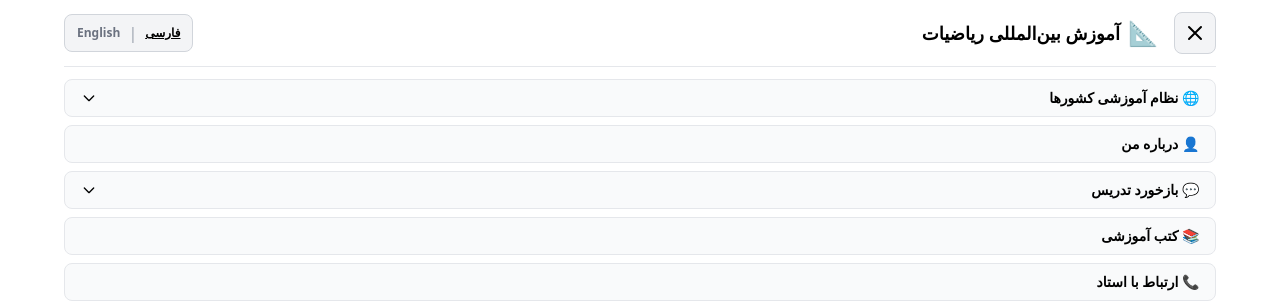
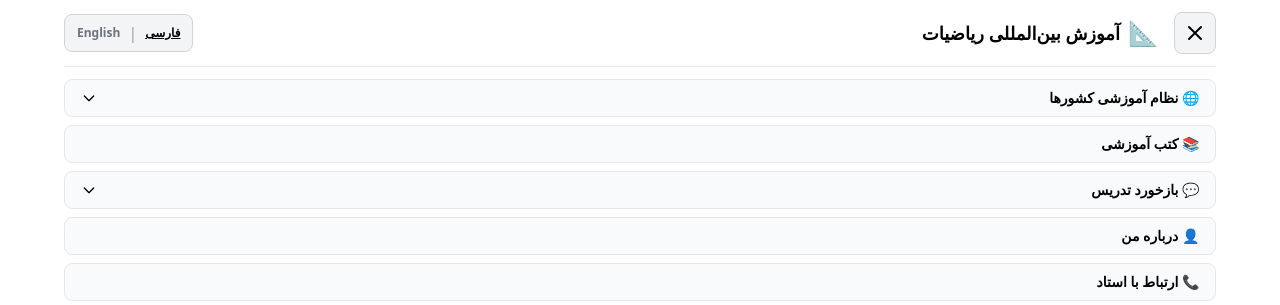
Before and after one commit to Hmohammadiz633/International-Mathematics-Site, a Next.js app: page / in a window 1280 px wide. Both pictures are taken after a click on the button 1195 px from the left and 33 px from the top of the page. Shown: the top 305 px of the page. Built offline with nearby package versions, Linux system fonts and the light colour scheme.

Commit message:
Update page.js

```diff
--- a/app/page.js
+++ b/app/page.js
@@ -71,9 +71,11 @@ export default function Home() {
           </div>
         </div>
 
-        {/* منوی کشویی */}
+        {/* منوی کشویی هدر */}
         {isMenuOpen && (
           <div className="max-w-6xl mx-auto mt-3 pt-3 border-t border-gray-200 flex flex-col gap-2">
+
+            {/* ۱. نظام آموزشی کشورها */}
             <div className="flex flex-col gap-1">
               <button
                 onClick={() => setIsEducationOpen(!isEducationOpen)}
@@ -117,13 +119,15 @@ export default function Home() {
               )}
             </div>
 
+            {/* ۲. کتب آموزشی */}
             <button
-              onClick={() => scrollToSection('about')}
+              onClick={() => scrollToSection('books')}
               className="text-right px-4 py-2 text-sm font-bold text-black bg-gray-50 hover:bg-gray-100 rounded-lg border border-gray-200 transition"
             >
-              👤 {isFa ? 'درباره من' : 'About Me'}
+              📚 {isFa ? 'کتب آموزشی' : 'Books'}
             </button>
 
+            {/* ۳. بازخورد تدریس */}
             <div className="flex flex-col gap-1">
               <button
                 onClick={() => setIsFeedbackOpen(!isFeedbackOpen)}
@@ -159,13 +163,15 @@ export default function Home() {
               )}
             </div>
 
+            {/* ۴. درباره من */}
             <button
-              onClick={() => scrollToSection('books')}
+              onClick={() => scrollToSection('about')}
               className="text-right px-4 py-2 text-sm font-bold text-black bg-gray-50 hover:bg-gray-100 rounded-lg border border-gray-200 transition"
             >
-              📚 {isFa ? 'کتب آموزشی' : 'Books'}
+              👤 {isFa ? 'درباره من' : 'About Me'}
             </button>
 
+            {/* ۵. ارتباط با استاد */}
             <button
               onClick={() => scrollToSection('contact')}
               className="text-right px-4 py-2 text-sm font-bold text-black bg-gray-50 hover:bg-gray-100 rounded-lg border border-gray-200 transition"
```
